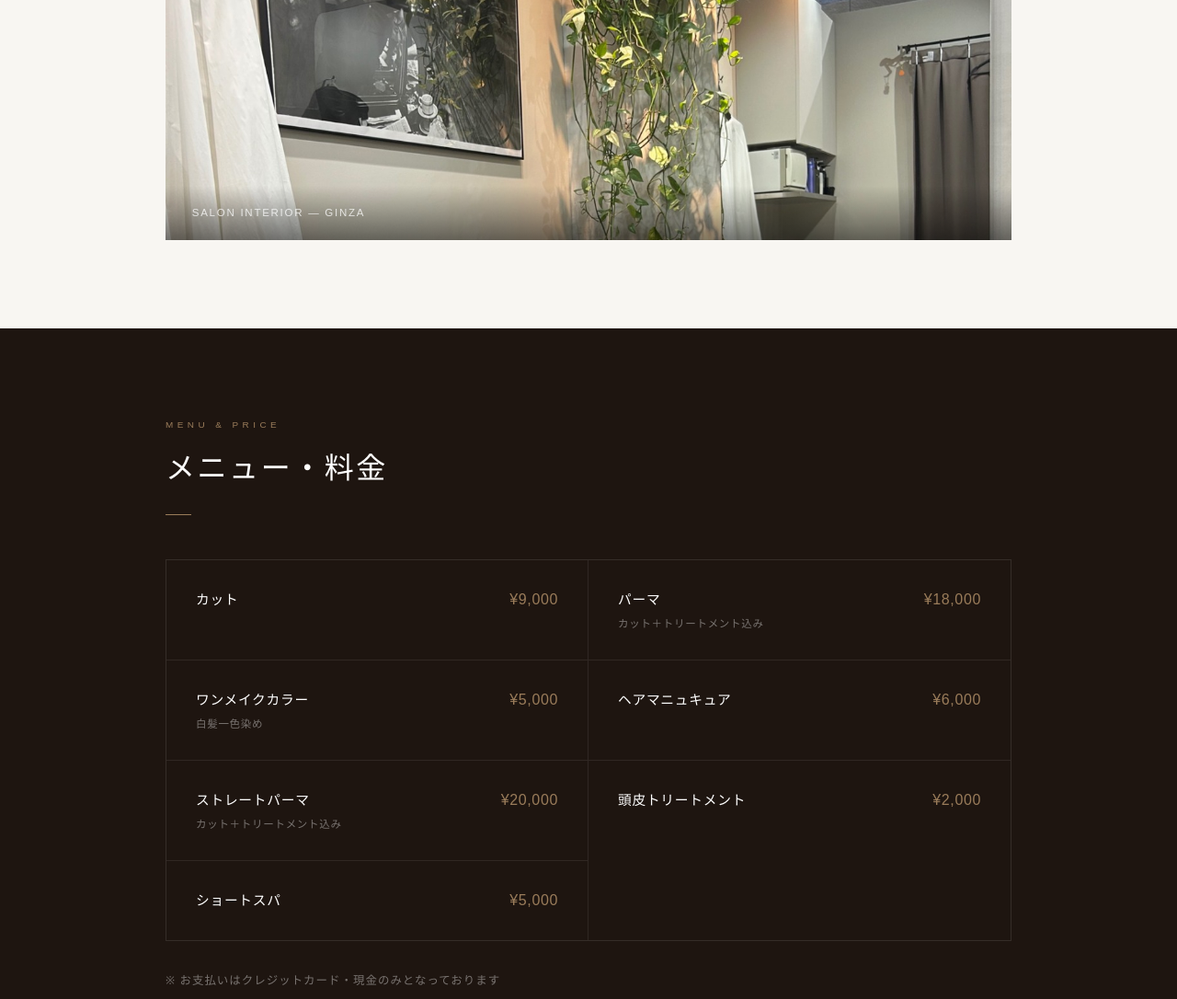
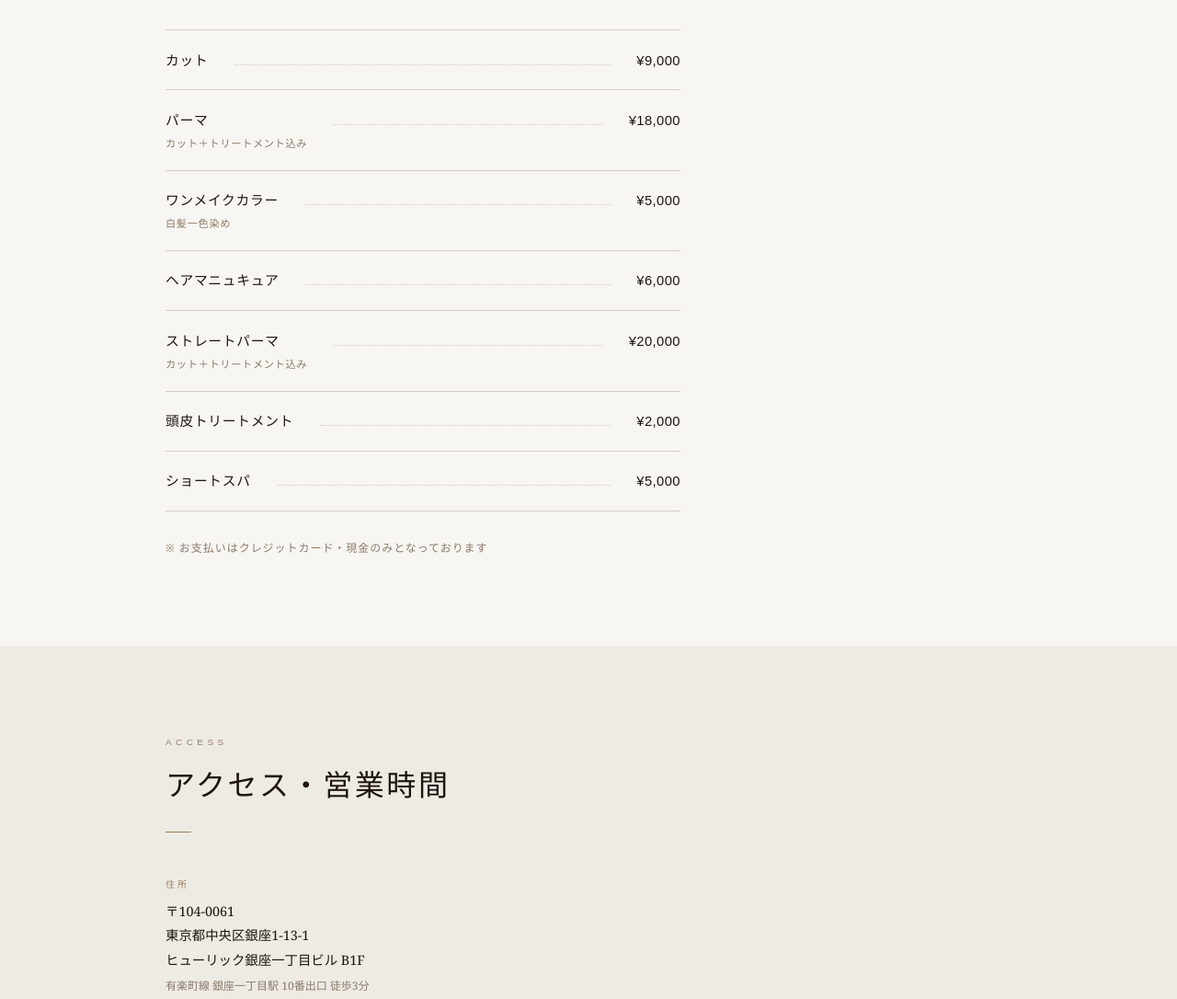
Before and after one commit to nishitaka3707-source/bin-salon, a plain HTML site: page index.html in a window 1280 px wide. Shown: the part 1680-2766 px from the top of the page at 92% size. Drawn offline with Linux system fonts and the light colour scheme.

Commit message:
Add files via upload

```diff
--- a/index.html
+++ b/index.html
@@ -172,45 +172,51 @@
     }
 
     /* ========== MENU ========== */
-    #menu { background: var(--dark); }
-    #menu .sec-title { color: #fff; }
+    #menu { background: var(--bg); }
+    #menu .sec-title { color: var(--dark); }
     #menu .sec-en { color: var(--gold); }
-    .menu-grid {
-      display: grid;
-      grid-template-columns: 1fr 1fr;
-      gap: 0;
-      border: 1px solid rgba(255,255,255,0.1);
+
+    .menu-list {
+      max-width: 560px;
+      border-top: 1px solid var(--line);
     }
     .menu-item {
-      padding: 1.8rem 2rem;
-      border-bottom: 1px solid rgba(255,255,255,0.08);
-      border-right: 1px solid rgba(255,255,255,0.08);
       display: flex;
+      align-items: baseline;
       justify-content: space-between;
-      align-items: baseline;
+      padding: 1.15rem 0;
+      border-bottom: 1px solid var(--line);
       gap: 1rem;
     }
-    .menu-item:nth-child(even) { border-right: none; }
-    .menu-item:nth-last-child(-n+2) { border-bottom: none; }
     .menu-name {
-      font-size: 0.92rem; color: #fff;
+      font-size: 0.92rem;
+      color: var(--dark);
       letter-spacing: 0.05em;
     }
     .menu-name small {
-      display: block; font-size: 0.72rem;
-      color: rgba(255,255,255,0.4);
-      letter-spacing: 0.06em; margin-top: 0.2rem;
+      display: block;
+      font-size: 0.7rem;
+      color: var(--light);
+      letter-spacing: 0.06em;
+      margin-top: 0.18rem;
+    }
+    .menu-slash {
+      flex: 1;
+      border-bottom: 1px dotted var(--line);
+      margin: 0 0.8rem 0.2rem;
+      min-width: 20px;
     }
     .menu-price {
-      font-size: 1rem; color: var(--gold);
+      font-size: 0.92rem;
+      color: var(--dark);
       white-space: nowrap;
       font-family: 'Arial', sans-serif;
-      letter-spacing: 0.04em;
+      letter-spacing: 0.03em;
     }
     .menu-note {
-      margin-top: 2rem;
-      font-size: 0.78rem;
-      color: rgba(255,255,255,0.4);
+      margin-top: 1.8rem;
+      font-size: 0.75rem;
+      color: var(--light);
       letter-spacing: 0.08em;
     }
 
@@ -301,10 +307,7 @@
       .nav-links { display: none; }
       .about-grid, .access-grid { grid-template-columns: 1fr; }
       .about-photo { aspect-ratio: 3/2; order: -1; }
-      .menu-grid { grid-template-columns: 1fr; }
-      .menu-item { border-right: none; }
-      .menu-item:nth-last-child(-n+2) { border-bottom: 1px solid rgba(255,255,255,0.08); }
-      .menu-item:last-child { border-bottom: none; }
+      .menu-list { max-width: 100%; }
     }
   </style>
 </head>
@@ -362,14 +365,6 @@
       </div>
     </div>
 
-    <!-- 店内写真 -->
-    <div style="margin-top:3.5rem; overflow:hidden; max-height:520px; position:relative;">
-      <img src="interior.jpg" alt="bin men's cut salon 店内" style="width:100%; object-fit:cover; display:block;" />
-      <div style="position:absolute; bottom:0; left:0; right:0; padding:1.2rem 1.8rem; background:linear-gradient(transparent,rgba(0,0,0,0.5)); font-size:0.72rem; color:rgba(255,255,255,0.75); letter-spacing:0.15em; font-family:'Arial',sans-serif; text-transform:uppercase;">
-        Salon Interior — Ginza
-      </div>
-    </div>
-
   </div>
 </section>
 
@@ -380,42 +375,40 @@
     <h2 class="sec-title">メニュー・料金</h2>
     <div class="sec-rule"></div>
 
-    <div class="menu-grid">
+    <div class="menu-list">
       <div class="menu-item">
         <div class="menu-name">カット</div>
+        <div class="menu-slash"></div>
         <div class="menu-price">¥9,000</div>
       </div>
       <div class="menu-item">
-        <div class="menu-name">
-          パーマ
-          <small>カット＋トリートメント込み</small>
-        </div>
+        <div class="menu-name">パーマ<small>カット＋トリートメント込み</small></div>
+        <div class="menu-slash"></div>
         <div class="menu-price">¥18,000</div>
       </div>
       <div class="menu-item">
-        <div class="menu-name">
-          ワンメイクカラー
-          <small>白髪一色染め</small>
-        </div>
+        <div class="menu-name">ワンメイクカラー<small>白髪一色染め</small></div>
+        <div class="menu-slash"></div>
         <div class="menu-price">¥5,000</div>
       </div>
       <div class="menu-item">
         <div class="menu-name">ヘアマニュキュア</div>
+        <div class="menu-slash"></div>
         <div class="menu-price">¥6,000</div>
       </div>
       <div class="menu-item">
-        <div class="menu-name">
-          ストレートパーマ
-          <small>カット＋トリートメント込み</small>
-        </div>
+        <div class="menu-name">ストレートパーマ<small>カット＋トリートメント込み</small></div>
+        <div class="menu-slash"></div>
         <div class="menu-price">¥20,000</div>
       </div>
       <div class="menu-item">
         <div class="menu-name">頭皮トリートメント</div>
+        <div class="menu-slash"></div>
         <div class="menu-price">¥2,000</div>
       </div>
       <div class="menu-item">
         <div class="menu-name">ショートスパ</div>
+        <div class="menu-slash"></div>
         <div class="menu-price">¥5,000</div>
       </div>
     </div>
```
